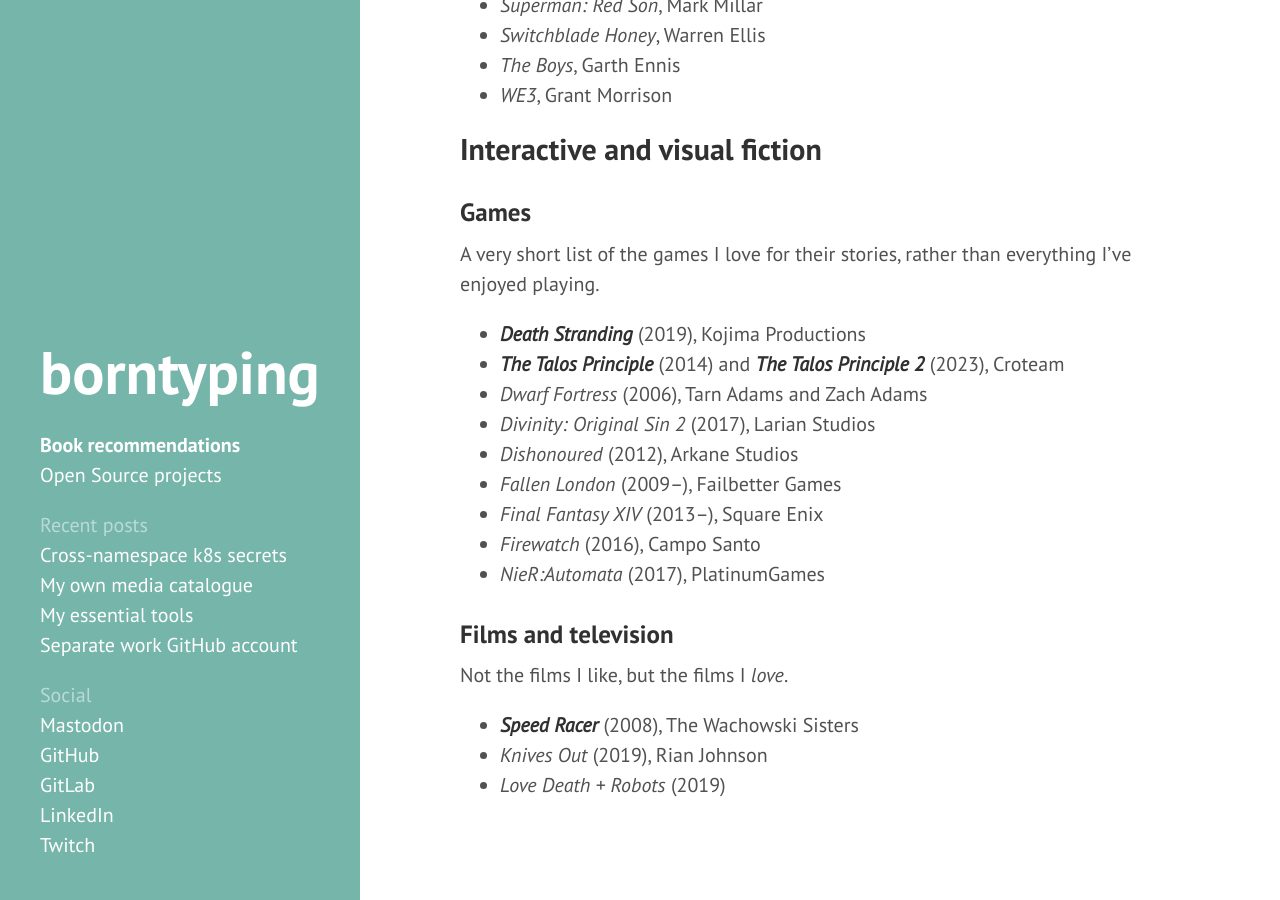
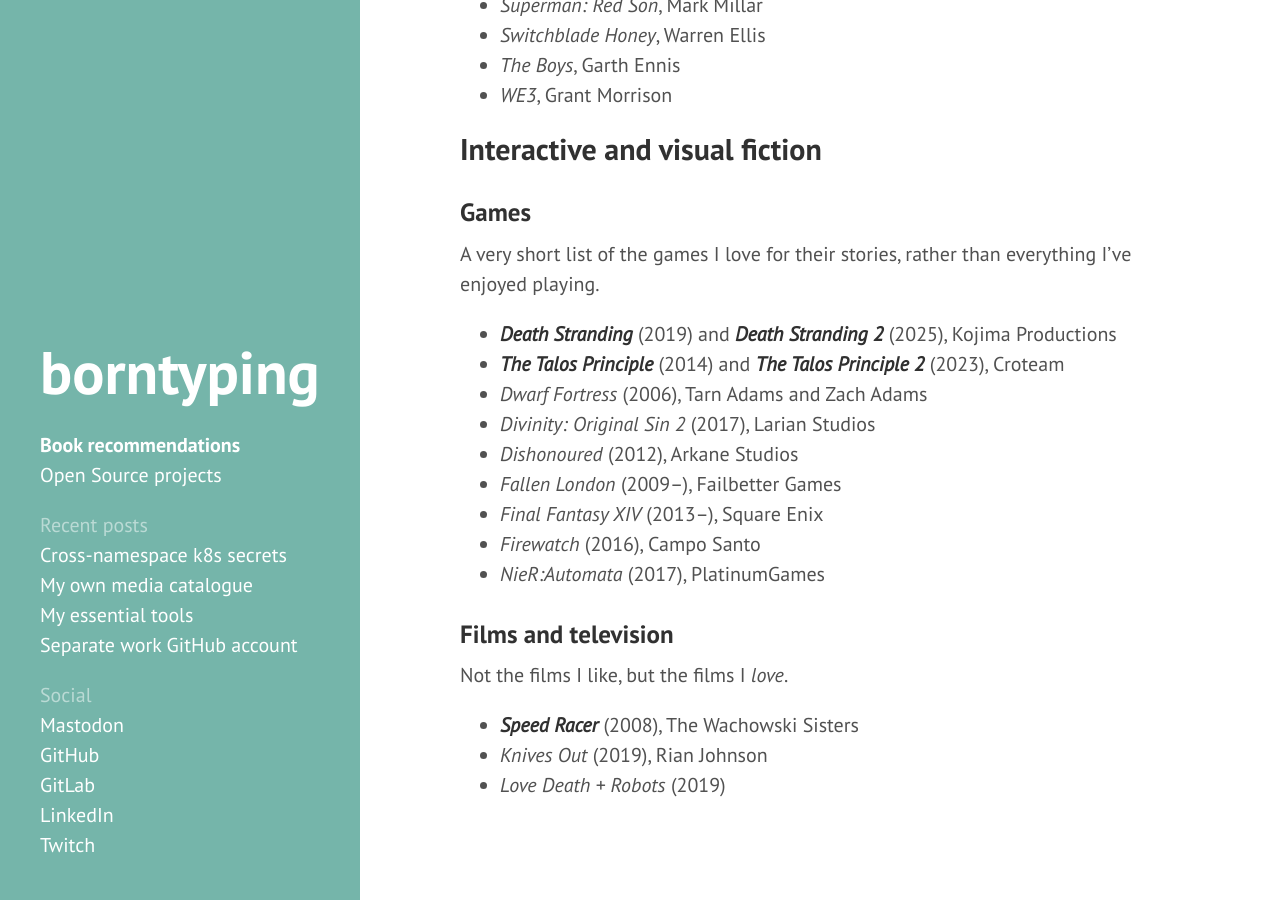
Before and after one commit to borntyping/borntyping.github.io, a Jekyll site: the page built from books.md, in a window 1280 px wide and 900 px high, scrolled down 2459 px. Built offline with Jekyll 4.4.1, drawn with Linux system fonts in a browser that asks for light colours.

Commit message:
Update books.md

```diff
--- a/books.md
+++ b/books.md
@@ -94,7 +94,7 @@
 
 A very short list of the games I love for their stories, rather than everything I've enjoyed playing.
 
-- _**Death Stranding**_ (2019), Kojima Productions
+- _**Death Stranding**_ (2019) and _**Death Stranding 2**_ (2025), Kojima Productions
 - _**The Talos Principle**_ (2014) and _**The Talos Principle 2**_ (2023), Croteam
 - _Dwarf Fortress_ (2006), Tarn Adams and Zach Adams
 - _Divinity: Original Sin 2_ (2017), Larian Studios
```
